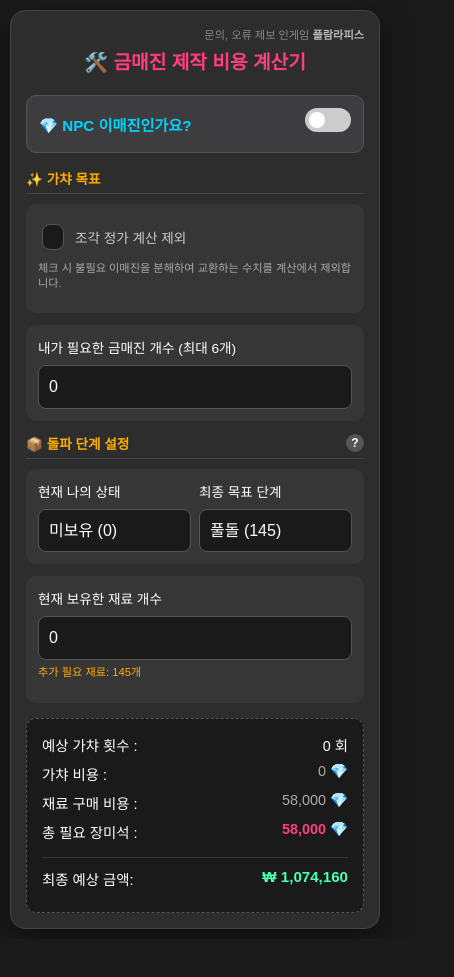
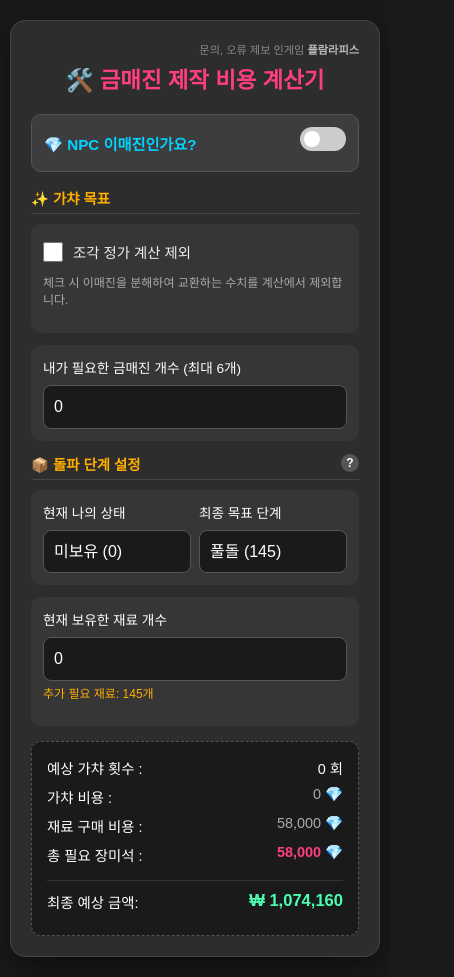
Before and after one commit to Flame-lapis/flame-lapis.github.io, a plain HTML site: page index.html in a window 390 px wide. Shown: the whole page, 454 px wide, since content can reach past the window. Before the commit the page ends 939 px from the top, so only its background shows below. Drawn offline with Linux system fonts and the light colour scheme.

Commit message:
모바일 반응형 추가에 따른 코드 오류 수정

```diff
--- a/index.html
+++ b/index.html
@@ -2,7 +2,7 @@
 <html lang="ko">
 <head>
     <meta charset="UTF-8">
-    <meta name="viewport" content="width=device-width, initial-scale=1.0, maximum-scale=1.0, user-scalable=no">
+    <meta name="viewport" content="width=device-width, initial-scale=1.0, maximum-scale=1.0, user-scalable=no, viewport-fit=cover">
     <title>이매진 정밀 비용 계산기</title>
     <style>
         :root {
@@ -14,14 +14,30 @@
             --card-bg: #2d2d2e;
             --error-color: #ff4d4d;
         }
-        body { font-family: 'Pretendard', sans-serif; background-color: var(--bg-color); color: #fff; display: flex; justify-content: center; padding: 10px; margin: 0; }
+
+        html, body {
+            overflow-x: hidden;
+            width: 100%;
+            margin: 0;
+            padding: 0;
+        }
+
+        body {
+            font-family: 'Pretendard', sans-serif;
+            background-color: var(--bg-color);
+            color: #fff;
+            display: flex;
+            justify-content: center;
+            padding: 20px 10px;
+            box-sizing: border-box;
+        }
 
         .calc-card {
             background: var(--card-bg);
             padding: 20px;
             border-radius: 15px;
             width: 100%;
-            max-width: 480px;
+            max-width: 450px;
             border: 1px solid #444;
             box-shadow: 0 10px 30px rgba(0,0,0,0.5);
             position: relative;
@@ -31,11 +47,13 @@
         .creator-info { text-align: right; font-size: 0.7em; color: #888; margin-bottom: 5px; }
         .creator-info strong { color: #bbb; }
 
-        h2 { text-align: center; color: var(--primary-color); margin-bottom: 20px; transition: all 0.3s; margin-top: 0; font-size: 1.4em; }
+        h2 { text-align: center; color: var(--primary-color); margin-bottom: 20px; margin-top: 0; font-size: 1.4em; }
 
         .npc-toggle-group { margin-bottom: 15px; background: #3d3d3f; padding: 12px; border-radius: 10px; border: 1px solid #555; display: flex; align-items: center; justify-content: space-between; }
         .npc-label { font-weight: bold; font-size: 0.95em; color: var(--npc-color); }
-        .switch { position: relative; display: inline-block; width: 46px; height: 24px; flex-shrink: 0; }
+
+        /* 스위치 스타일 */
+        .switch { position: relative; display: inline-block; width: 46px; height: 24px; flex-shrink: 0; cursor: pointer; }
         .switch input { opacity: 0; width: 0; height: 0; }
         .slider { position: absolute; cursor: pointer; top: 0; left: 0; right: 0; bottom: 0; background-color: #ccc; transition: .4s; border-radius: 34px; }
         .slider:before { position: absolute; content: ""; height: 16px; width: 16px; left: 4px; bottom: 4px; background-color: white; transition: .4s; border-radius: 50%; }
@@ -43,12 +61,33 @@
         input:checked + .slider:before { transform: translateX(22px); }
 
         .section-title { font-size: 0.9em; color: var(--gold-color); margin-bottom: 10px; font-weight: bold; border-bottom: 1px solid #444; padding-bottom: 5px; display: flex; align-items: center; justify-content: space-between; }
-        .input-group { margin-bottom: 12px; background: #363637; padding: 12px; border-radius: 10px; box-sizing: border-box; }
-        .checkbox-group { display: flex; align-items: center; gap: 8px; font-size: 0.85em; color: #ccc; cursor: pointer; margin-top: 5px; }
-        .checkbox-group input { width: 18px; height: 18px; cursor: pointer; flex-shrink: 0; }
+        .input-group { margin-bottom: 12px; background: #363637; padding: 12px; border-radius: 10px; box-sizing: border-box; position: relative; z-index: 1; }
+
+        /* 체크박스 클릭 영역 수정 */
+        .checkbox-group {
+            display: flex;
+            align-items: center;
+            gap: 10px;
+            font-size: 0.9em;
+            color: #eee;
+            cursor: pointer;
+            padding: 5px 0;
+            user-select: none;
+            position: relative;
+            z-index: 5;
+        }
+        .checkbox-group input[type="checkbox"] {
+            width: 20px;
+            height: 20px;
+            margin: 0;
+            cursor: pointer;
+            flex-shrink: 0;
+            accent-color: var(--primary-color);
+        }
 
         label { display: block; margin-bottom: 8px; font-size: 0.85em; }
-        input, select {
+
+        input[type="number"], select {
             width: 100%;
             padding: 12px 10px;
             box-sizing: border-box;
@@ -56,22 +95,21 @@
             border: 1px solid #555;
             color: #fff;
             border-radius: 8px;
-            font-size: 16px; /* 모바일 아이폰 줌 방지 */
+            font-size: 16px;
             appearance: none;
         }
-        input:focus, select:focus { border-color: var(--primary-color); outline: none; }
 
-        .flex-row { display: flex; gap: 8px; }
+        .flex-row { display: flex; gap: 8px; width: 100%; }
         .flex-row > div { flex: 1; min-width: 0; }
 
         .error-msg { color: var(--error-color); font-size: 0.75em; margin-top: 8px; display: none; font-weight: bold; }
         .invalid { border: 1px solid var(--error-color) !important; }
 
-        .tooltip-container { position: relative; display: inline-block; cursor: pointer; }
+        .tooltip-container { position: relative; display: inline-block; cursor: pointer; z-index: 10; }
         .info-btn { background: #555; color: white; border-radius: 50%; width: 18px; height: 18px; display: inline-flex; align-items: center; justify-content: center; font-size: 12px; font-weight: bold; margin-left: 5px; }
         .tooltip-text {
             visibility: hidden; width: 180px; background-color: #444; color: #fff; text-align: left; border-radius: 8px; padding: 10px;
-            position: absolute; z-index: 10; bottom: 125%; left: 50%; transform: translateX(-50%); opacity: 0; transition: opacity 0.3s;
+            position: absolute; z-index: 20; bottom: 125%; left: 50%; transform: translateX(-50%); opacity: 0; transition: opacity 0.3s;
             font-size: 0.8em; line-height: 1.5; box-shadow: 0 5px 15px rgba(0,0,0,0.5); border: 1px solid var(--gold-color);
             pointer-events: none;
         }
@@ -81,17 +119,9 @@
         .result-row { display: flex; justify-content: space-between; margin-bottom: 8px; font-size: 0.9em; }
         .highlight { color: var(--primary-color); font-weight: bold; }
         .won-highlight { color: var(--point-color); font-weight: bold; font-size: 1.15em; }
-        .helper-text { font-size: 0.7em; color: #aaa; margin-top: 5px; line-height: 1.3; }
+        .helper-text { font-size: 0.75em; color: #aaa; margin-top: 5px; line-height: 1.4; }
 
         #npcOptionsArea { display: none; }
-
-        /* 모바일 대응 미디어 쿼리 */
-        @media screen and (max-width: 400px) {
-            h2 { font-size: 1.2em; }
-            .calc-card { padding: 15px; }
-            .section-title { font-size: 0.85em; }
-            .won-highlight { font-size: 1.05em; }
-        }
     </style>
 </head>
 <body>
@@ -112,16 +142,16 @@
     <div class="section-title" id="gachaSecTitle">✨ 가챠 목표</div>
 
     <div class="input-group">
-        <div id="npcOptionsArea" style="margin-bottom: 10px;">
+        <div id="npcOptionsArea">
             <label style="color:var(--npc-color); font-weight: bold;">✨ 현재 보유한 공명 횟수</label>
             <input type="number" id="resonanceCount" value="0" min="0" oninput="calculate(this)" style="border: 1px solid var(--npc-color); margin-bottom: 10px;">
         </div>
 
-        <label class="checkbox-group">
+        <label class="checkbox-group" for="excludeExchange">
             <input type="checkbox" id="excludeExchange" onchange="calculate()">
-            조각 정가 계산 제외
+            <span>조각 정가 계산 제외</span>
         </label>
-        <p class="helper-text">체크 시 불필요 이매진을 분해하여 교환하는 수치를 계산에서 제외합니다.</p>
+        <p class="helper-text">체크 시 이매진을 분해하여 교환하는 수치를 계산에서 제외합니다.</p>
     </div>
 
     <div class="input-group">
@@ -263,7 +293,7 @@
                 const directNpcValue = totalNpcPerCycle * (1 / mode.POOL);
                 let pieceEfficiency = 0;
                 if (!isExcludeExchange) {
-                    const npcJunkPieceVal = (totalNpcPerCycle * (3 / mode.POOL)) * (mode.NPC_PIECE_GAINED / mode.PIECE_REQ);
+                    const npcJunkPieceVal = (totalNpcPerCycle * (3 / mode.POOL)) * (mode.PIECE_GAINED / mode.PIECE_REQ);
                     const goldJunkPieceVal = 3 * (CONFIG.GOLD.PIECE_GAINED / mode.PIECE_REQ);
                     pieceEfficiency = (npcJunkPieceVal + goldJunkPieceVal);
                     if (remainingTargets > 1) {
```
